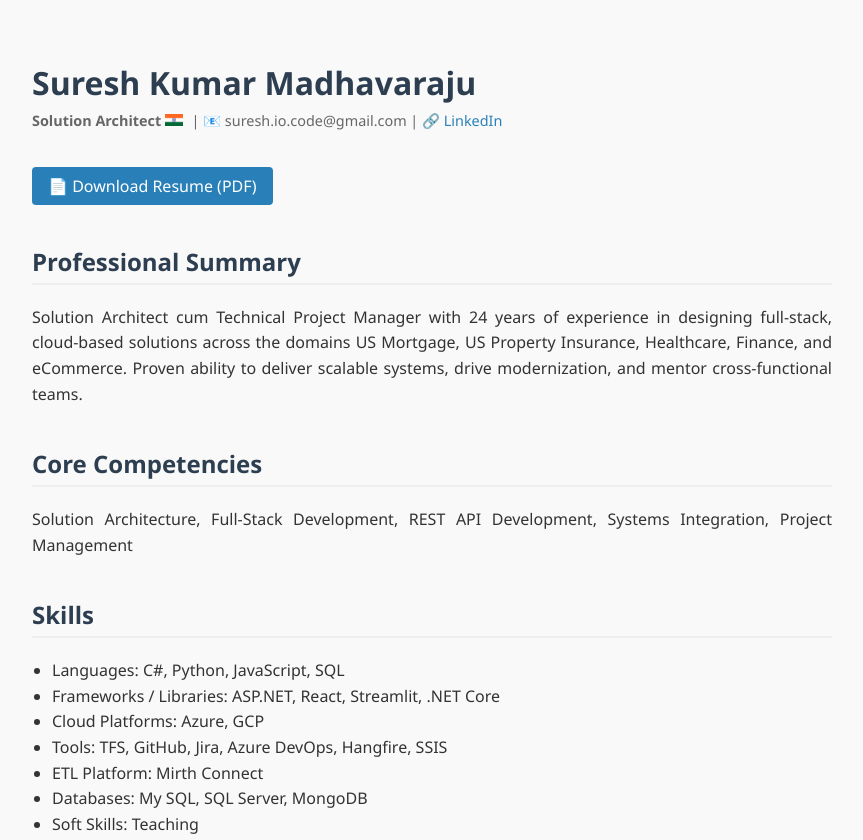
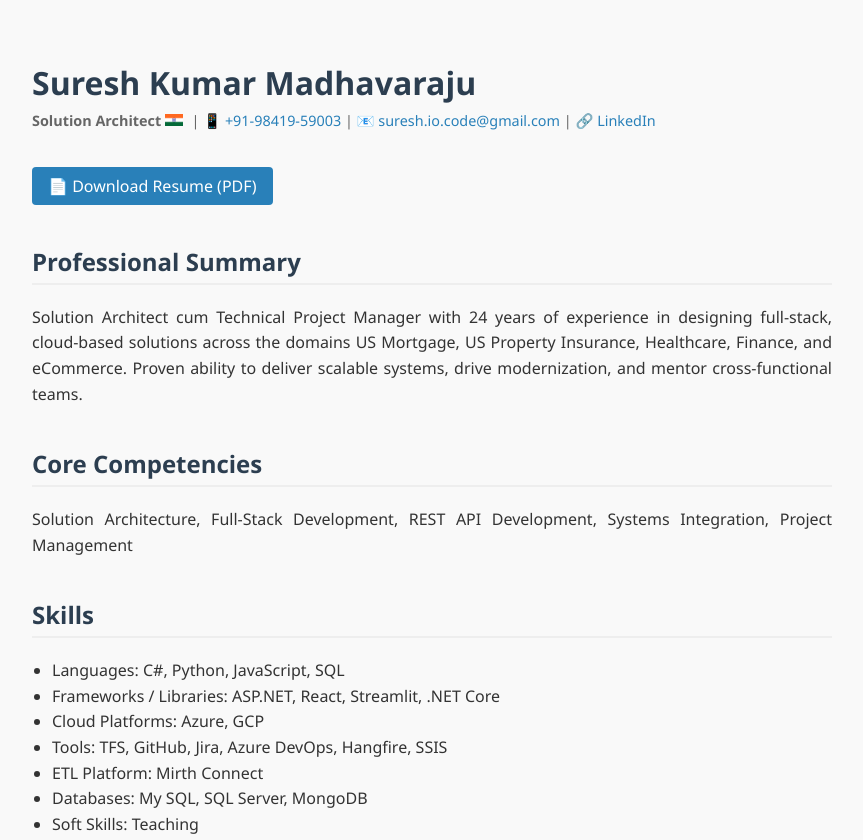
Before and after one commit to sureshm-dev/sureshm-dev.github.io, a plain HTML site: page index.html in a window 1280 px wide. Shown: the top 840 px of the page, without its empty margins (208-1071 px from the left). Drawn offline with Linux system fonts and the light colour scheme.

Commit message:
Update index.html
updated tel and mailto markup for easy calling and mailing for end user.

```diff
--- a/index.html
+++ b/index.html
@@ -80,7 +80,7 @@
   <h1>Suresh Kumar Madhavaraju</h1>
   <p class="contact">
     <strong>Solution Architect</strong> <img src="flag-IND.png" alt="Indian Flag" style="height: 12px; vertical-align: abs-middle; margin-right: 5px;">
-| 📧 suresh.io.code@gmail.com | 🔗 <a href="https://in.linkedin.com/in/linksuresh" target="_blank">LinkedIn</a></p>
+| 📱 <a href="tel:+919841959003">+91-98419-59003</a> | 📧 <a href="mailto:suresh.io.code@gmail.com">suresh.io.code@gmail.com</a> | 🔗 <a href="https://in.linkedin.com/in/linksuresh" target="_blank">LinkedIn</a></p>
 
   <a class="download" href="sureshm-resume.pdf" target="_blank">📄 Download Resume (PDF)</a>
 
```
